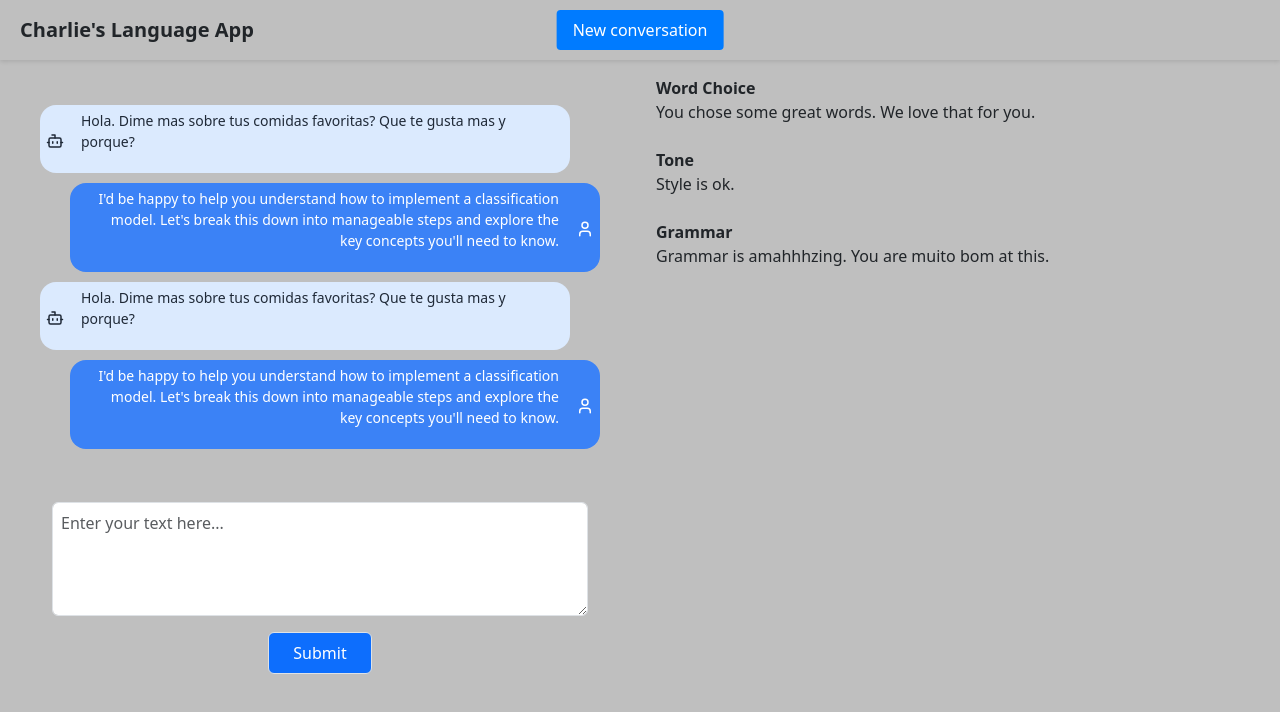
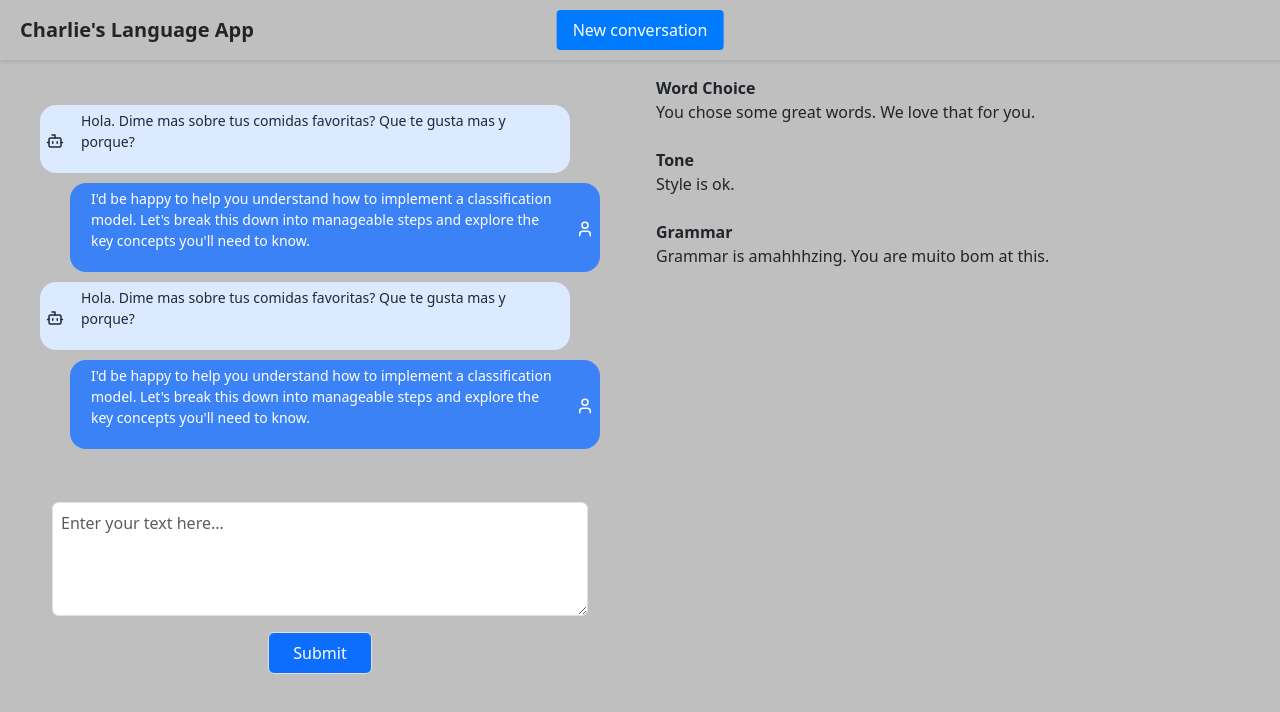
Before and after one commit to CharlieNatoli/language_app, a React (Vite) app: page / in a window 1280 px wide. Shown: the top 712 px of the page. Built offline with nearby package versions, Linux system fonts and the light colour scheme.

Commit message:
fix text allign

```diff
--- a/src/components/ConversationPanel.tsx
+++ b/src/components/ConversationPanel.tsx
@@ -50,7 +50,7 @@ const SpeechBubble: React.FC<SpeechBubbleProps> = ({
 
   // Content container styles
   const contentStyle = {
-    textAlign: type === 'user' ? 'right' as const : 'left' as const,
+    textAlign: 'left'
     // ...(type === 'user' ? { paddingRight: '2rem' } : { paddingLeft: '2rem' })
   };
 
```
